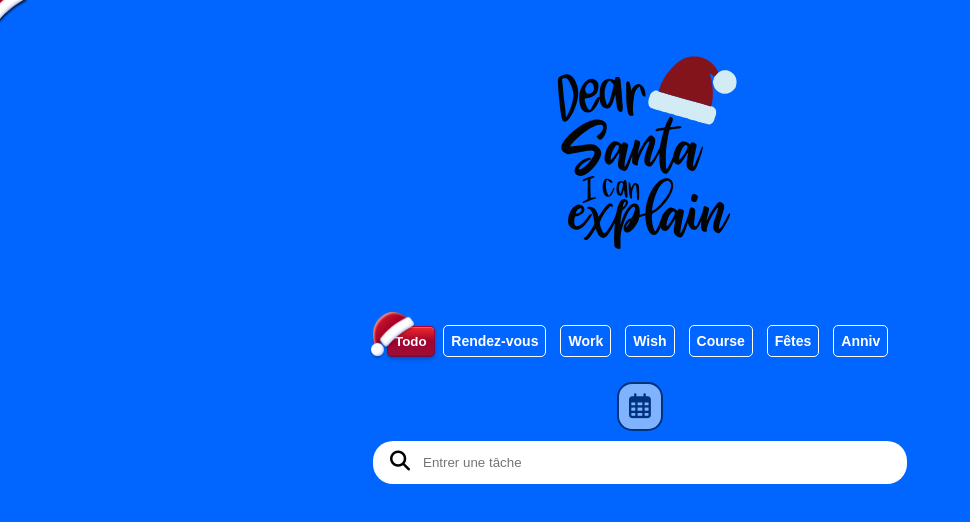
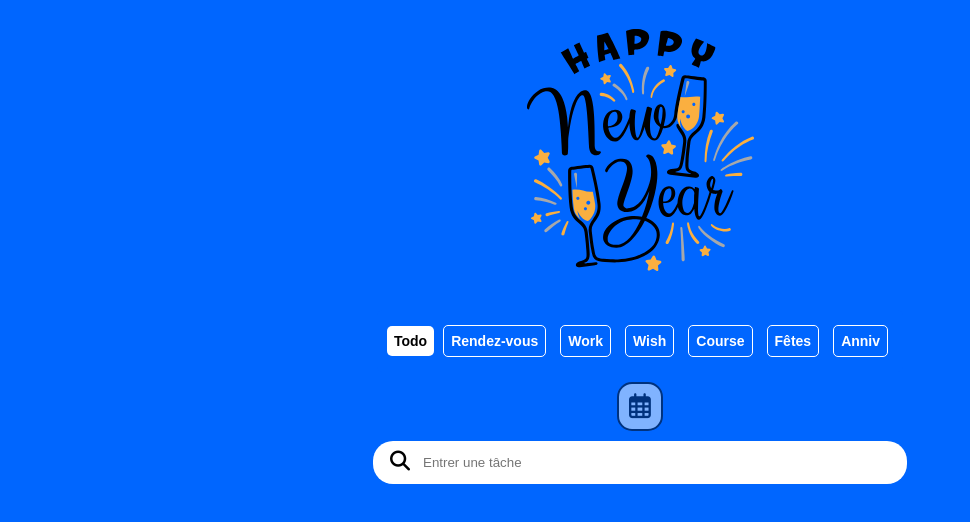
Before and after one commit to krommmm/app_todolist_agenda, a website built with webpack: page index.html in a window 1280 px wide. Shown: the whole page, without its empty margins (0-970 px from the left). Built offline with Linux system fonts and the light colour scheme.

Commit message:
ajout all

```diff
--- a/index.html
+++ b/index.html
@@ -17,56 +17,28 @@
 
 		<section id="choix">
 			<div class="lists">
-				<button class="toDo blue_light btn">
-					Todo<img
-						class="btn-hat"
-						src="./src/images/santaHat.webp"
-						alt=""
-					/>
+				<button class="toDo blue_light btn btn-default">
+					Todo
 				</button>
 				<button class="workToday blue_light btn">
-					Rendez-vous<img
-						class="btn-hat"
-						src="./src/images/santaHat.webp"
-						alt=""
-					/>
+					Rendez-vous
 				</button>
 				<button class="work blue_light btn">
-					Work<img
-						class="btn-hat"
-						src="./src/images/santaHat.webp"
-						alt=""
-					/>
+					Work
 				</button>
 				<button class="wish blue_light btn">
-					Wish<img
-						class="btn-hat"
-						src="./src/images/santaHat.webp"
-						alt=""
-					/>
+					Wish
 				</button>
 				<button class="course blue_light btn">
-					Course<img
-						class="btn-hat"
-						src="./src/images/santaHat.webp"
-						alt=""
-					/>
+					Course
 				</button>
 				<button class="fetes blue_light btn">
 					Fêtes
-					<img
-						class="btn-hat"
-						src="./src/images/santaHat.webp"
-						alt=""
-					/>
+
 				</button>
 				<button class="aniv blue_light btn">
 					Anniv
-					<img
-						class="btn-hat"
-						src="./src/images/santaHat.webp"
-						alt=""
-					/>
+
 				</button>
 			</div>
 		</section>
--- a/src/css/choix.css
+++ b/src/css/choix.css
@@ -17,6 +17,11 @@
 	border-radius: 5px;
 }
 
+.btn-default{
+	background-color: white;
+	color: black;
+	font-size: 14px;
+}
 
 .btn-santa {
 	position: relative;
--- a/src/css/presentation.css
+++ b/src/css/presentation.css
@@ -1,6 +1,6 @@
 
 /* noel */
-
+/*
 #presentation{
     background-image:url("../images/dear-santa.svg");
       min-height: 300px;
@@ -8,12 +8,12 @@
     background-position-x: 50%;
     background-size: 227px;
     background-position-y: 50%;
-}
+} */
 
 
 /* nouvel an */
 
-/* #presentation{
+#presentation{
     background-image:url("../images/happy-newyear.svg");
     min-height: 300px;
     background-repeat: no-repeat;
@@ -25,7 +25,7 @@
    body #presentation {
       background-size: 197px;
     }
-  } */
+  }
 
 /* summer  */
 
--- a/src/js/class/button.js
+++ b/src/js/class/button.js
@@ -3,11 +3,11 @@ class Button {
 	changerStyles(clickedElement) {
 		let btns = document.querySelectorAll('.btn');
 		btns.forEach((btn) => {
-			btn.classList.remove('btn-santa');
+			btn.classList.remove('btn-default');
 			btn.classList.add('blue_light');
 		});
 		clickedElement.classList.remove('blue_light');
-		clickedElement.classList.add('btn-santa');
+		clickedElement.classList.add('btn-default');
 	}
 }
 
--- a/src/js/class/gestionnaireFetes.js
+++ b/src/js/class/gestionnaireFetes.js
@@ -49,6 +49,7 @@ class GestionnaireFetes {
 			let differenceMs = currentDateMs - dateInMs;
 			let differenceYear = differenceMs / (1000 * 60 * 60 * 24 * 30.436875 * 12);
 
+
 			const isAnniversaireProche = tempsRestantPourAniversaire <= 31 && tempsRestantPourAniversaire > 0;
 			const UNITEE_TEMPS = isAnniversaireProche ? 'jours' : '';
  			age = isAnniversaireProche ? parseInt(differenceYear+1) : parseInt(differenceYear);
--- a/src/js/index.js
+++ b/src/js/index.js
@@ -13,7 +13,7 @@ window.addEventListener('load', function () {
 	localStorage.setItem('typeList', JSON.stringify('todo'));
 	let typeList = JSON.parse(localStorage.getItem('typeList'));
 	document.querySelector('.toDo').classList.remove('blue_light');
-	document.querySelector('.toDo').classList.add('btn-santa');
+	document.querySelector('.toDo').classList.add('btn-default');
 	new GestionnaireLists(typeList).afficherList();
 });
 
@@ -73,11 +73,11 @@ document.addEventListener('click', (event) => {
 	if (clickedElement.classList.contains('aniv')) {
 		let btns = document.querySelectorAll('.btn');
 		btns.forEach((btn) => {
-			btn.classList.remove('btn-santa');
+			btn.classList.remove('btn-default');
 			btn.classList.add('blue_light');
 		});
 		clickedElement.classList.remove('blue_light');
-		clickedElement.classList.add('btn-santa');
+		clickedElement.classList.add('btn-default');
 		localStorage.setItem('typeList', JSON.stringify('aniv'));
 		let typeList = JSON.parse(localStorage.getItem('typeList'));
 		let aniv = new GestionnaireFetes(fetesList);
```
Also changed, not shown: dist/bundle.js.
